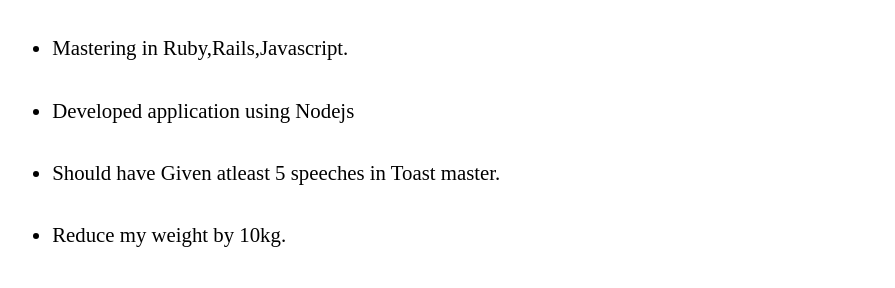
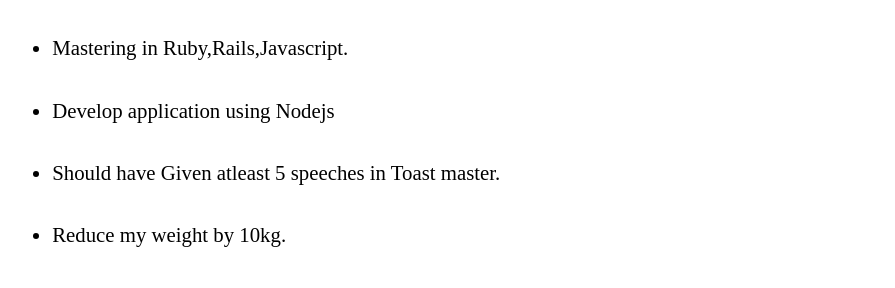
Before and after one commit to vxvinod/vxvinod.github.io, a Jekyll site: the page built from _posts/2014-08-22-To-Do-List-for-this-month...for-this-year.md, in a window 1280 px wide. Shown: the part 1254-1542 px from the top of the page, without its empty margins (192-1087 px from the left). Built offline with Jekyll 4.4.1, drawn with Linux system fonts in a browser that asks for light colours; Markdown is read by kramdown in place of the engine named in the settings.

Commit message:
remove typo

```diff
--- a/_posts/2014-08-22-To-Do-List-for-this-month...for-this-year.md
+++ b/_posts/2014-08-22-To-Do-List-for-this-month...for-this-year.md
@@ -26,7 +26,7 @@ Plan for 2014:
 --------------
 * Complete my Dream project and make it live.
 * Mastering in Ruby,Rails,Javascript.
-* Developed application using Nodejs
+* Develop application using Nodejs
 * Should have Given atleast 5 speeches in Toast master.
 * Reduce my weight by 10kg.
 
```
